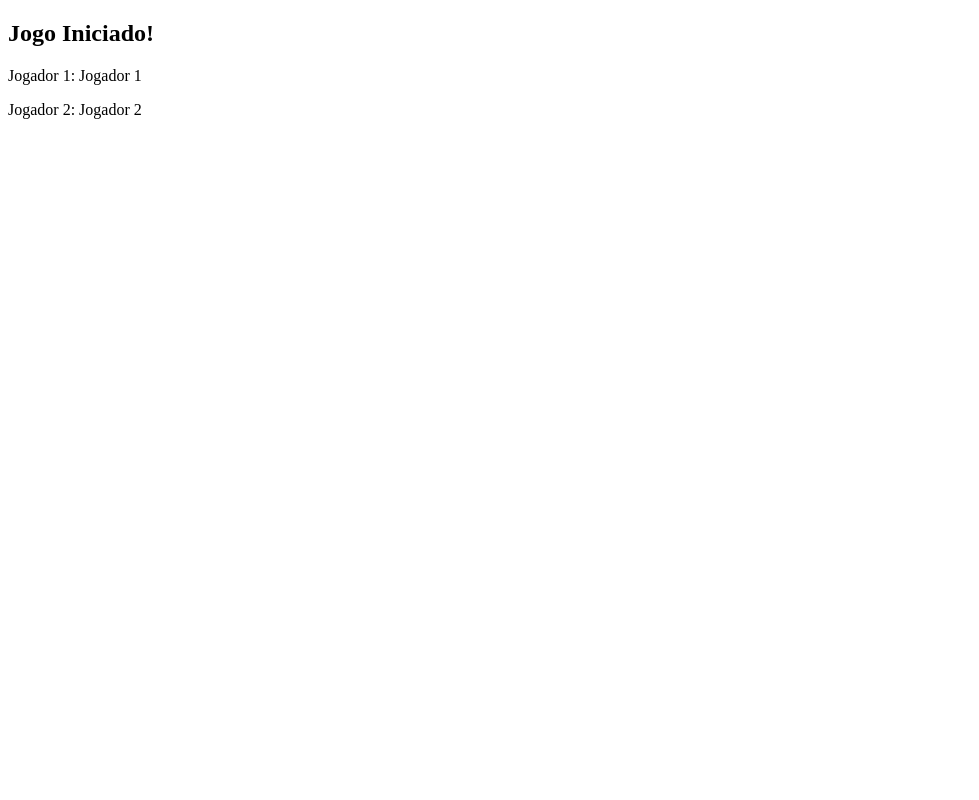
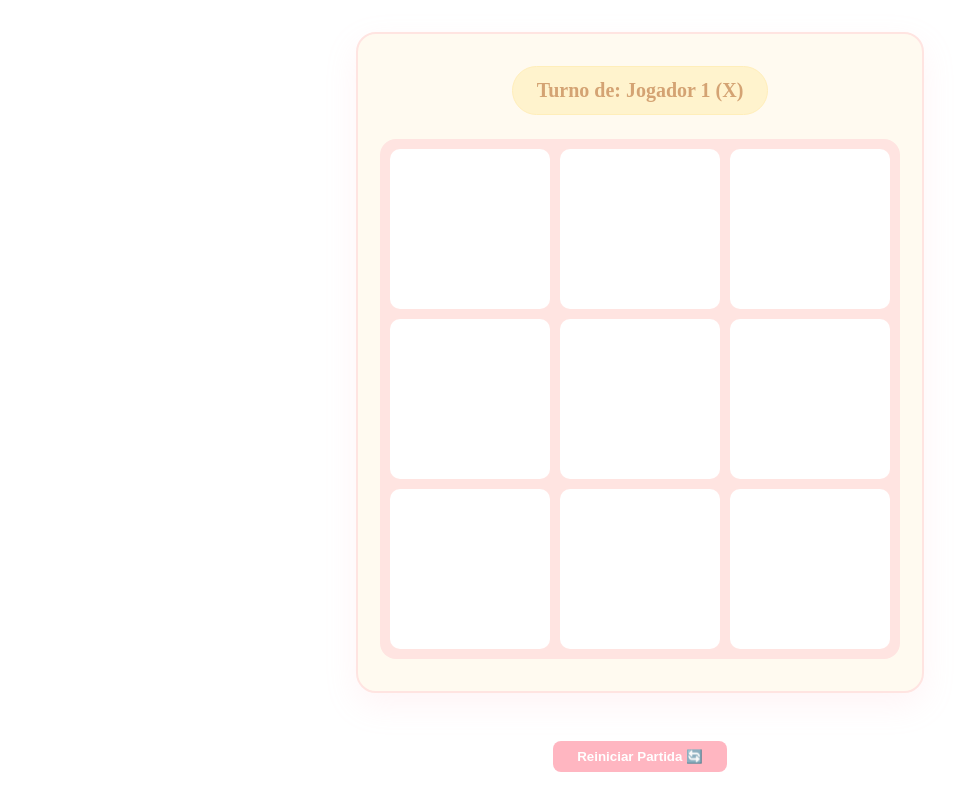
Before and after one commit to Ana-Calafati/jogo-da-velha, a React (Vite) app: page / in a window 1280 px wide. Both pictures are taken after a click on the button "Iniciar Partida 🎮". Shown: the whole page, without its empty margins (0-979 px from the left). Built offline with nearby package versions, Linux system fonts and the light colour scheme.

Commit message:
Criadas funções generateWinningCombinations e calculateWinner para suportar tabuleiros de 3x3 até 6x6.
Adicionado bloqueio de jogadas no Game.jsx após a definição de um vencedor.

Atualizado o status text para exibir dinamicamente o turno, vitória ou empate (Deu Velha).

```diff
--- a/components/Board/Board.jsx
+++ b/components/Board/Board.jsx
@@ -1,40 +1,28 @@
+import React from 'react';
+import styles from './Board.module.css'; // 1. Garanta esta importação exata!
 
-import Square from '../Square/Square';
-/**
- * Componente Board (Tabuleiro)
- * Renderiza dinamicamente uma grade NxN de quadrados baseada no tamanho do array de estado.
- * Responsável por gerenciar a disposição visual das linhas e colunas e repassar eventos de clique.
- *
- * @component
- * @param {Object} props - Propriedades do componente.
- * @param {Array<string|null>} props.squares - Array unidimensional contendo o estado atual do tabuleiro.
- * @param {Function} props.onPlay - Função de callback disparada ao clicar em um quadrado, recebendo o índice dele.
- * @returns {JSX.Element} O tabuleiro renderizado dinamicamente.
- */
-export default function Board({ squares, onPlay }) {
-  // Calcula a dimensão N do tabuleiro (ex: se squares.length é 16, boardSize é 4)
-  const boardSize = Math.sqrt(squares.length);
-  // Cria um array iterável de tamanho N para mapear as linhas
-  const rows = Array(boardSize).fill(null);
+export default function Board({ boardSize, squares, onPlay, status }) {
+  return (
+    <div className={styles.boardContainer}> {/* 2. Usando o container centralizado */}
+      <div className={styles.statusInfo}>{status}</div> {/* 3. Status amarelo */}
 
-  return (
-    <div className="board">
-      {rows.map((_, rowIndex) => (
-        <div key={rowIndex} className="board-row">
-          {rows.map((_, colIndex) => {
-            const squareIndex = rowIndex * boardSize + colIndex;
-
-            return (
-              <Square
-                key={squareIndex}
-                index={squareIndex}
-                value={squares[squareIndex]}
-                onSquareClick={() => onPlay(squareIndex)}
-              />
-            );
-          })}
-        </div>
-      ))}
+      {/* 4. Passando a variável de tamanho para o CSS Grid */}
+      <div
+        className={styles.grid}
+        style={{ '--board-size': boardSize }}
+      >
+        {squares.map((square, i) => (
+          <button
+            key={i}
+            className={styles.square} // 5. Classe de estilo do quadrado
+            data-player={square} // 6. Pinta X de rosa/vermelho e O de amarelo ouro
+            onClick={() => onPlay(i)}
+            disabled={square !== null}
+          >
+            {square}
+          </button>
+        ))}
+      </div>
     </div>
   );
 }
--- a/components/Board/Board.module.css
+++ b/components/Board/Board.module.css
@@ -4,89 +4,88 @@
   align-items: center;
   justify-content: center;
   padding: 2rem;
-  background-color: #ffffff;
-  border-radius: 16px;
-  box-shadow: 0 10px 30px rgba(0, 0, 0, 0.08);
+  background-color: #fffaf0; /* Amarelo pastel suave */
+  border-radius: 20px;
+  box-shadow: 0 12px 32px rgba(255, 182, 193, 0.15);
   max-width: 500px;
   margin: 2rem auto;
-  font-family: system-ui, -apple-system, BlinkMacSystemFont, 'Segoe UI', Roboto, sans-serif;
+  border: 2px solid #ffe4e1;
 }
 
-/* Informações do status do turno e jogadores */
+/* Placar de turnos */
 .statusInfo {
   font-size: 1.25rem;
   font-weight: 700;
-  color: #2d3748;
+  color: #d4a373; /* Tom quente para combinar com o amarelo */
   margin-bottom: 1.5rem;
   text-align: center;
-  background-color: #f7fafc;
+  background-color: #fff3cd; /* Fundo amarelo destacado */
   padding: 0.75rem 1.5rem;
   border-radius: 9999px;
-  border: 1px solid #e2e8f0;
+  border: 1px solid #ffeeba;
 }
 
-/* O grid do tabuleiro com cálculo dinâmico de colunas */
+/* Base do Grid */
 .grid {
   display: grid;
-  /* Define o número de colunas dinamicamente baseado na variável passada pelo JS */
   grid-template-columns: repeat(var(--board-size, 3), 1fr);
-  gap: 8px;
-  background-color: #e2e8f0;
-  padding: 8px;
-  border-radius: 12px;
+  gap: 10px;
+  background-color: #ffe4e1; /* Fundo do grid rosa claro */
+  padding: 10px;
+  border-radius: 16px;
   width: 100%;
-  aspect-ratio: 1 / 1; /* Garante que o tabuleiro seja sempre um quadrado perfeito */
+  aspect-ratio: 1 / 1;
 }
 
-/* Estilização de cada quadrado do tabuleiro */
+/* Os quadrados do jogo */
 .square {
   background-color: #ffffff;
   border: none;
-  border-radius: 8px;
-  font-size: calc(2rem - (var(--board-size, 3) * 0.15rem)); /* Diminui a fonte em tabuleiros maiores */
+  border-radius: 10px;
+  font-size: calc(2.2rem - (var(--board-size, 3) * 0.18rem));
   font-weight: 800;
   cursor: pointer;
   display: flex;
   align-items: center;
   justify-content: center;
   transition: all 0.2s ease-in-out;
-  box-shadow: 0 2px 4px rgba(0, 0, 0, 0.02);
 }
 
-/* Efeito de hover ao passar o mouse em quadrados vazios */
+/* Efeito ao passar o mouse */
 .square:hover:not(:disabled) {
-  background-color: #edf2f7;
-  transform: scale(1.02);
+  background-color: #fff9db; /* Brilha em amarelo pastel ao passar o mouse */
+  transform: scale(1.03);
 }
 
-/* Cores específicas para as jogadas para dar destaque visual */
+/* Customização dos símbolos */
 .square[data-player="X"] {
-  color: #3182ce; /* Azul para o X */
+  color: #ff6b6b; /* Vermelho/Rosa melancia para o X */
 }
 
 .square[data-player="O"] {
-  color: #e53e3e; /* Vermelho para o O */
+  color: #ffd166; /* Amarelo ouro vibrante para o O */
 }
 
-/* Estado desabilitado quando já está preenchido ou fim de jogo */
 .square:disabled {
   cursor: not-allowed;
 }
 
-/* Botão de reiniciar ou resetar a partida */
+/* Botão de reiniciar */
 .resetBtn {
   margin-top: 1.5rem;
-  background-color: #4a5568;
-  color: #ffffff;
+  background-color: #ffb6c1;
+  color: white;
   border: none;
   padding: 0.75rem 2rem;
   font-size: 1rem;
   font-weight: 600;
-  border-radius: 8px;
+  border-radius: 10px;
   cursor: pointer;
-  transition: background-color 0.2s ease;
+  transition: all 0.2s ease;
+  box-shadow: 0 4px 12px rgba(255, 182, 193, 0.2);
 }
 
 .resetBtn:hover {
-  background-color: #2d3748;
+  background-color: #ff9aa2;
+  transform: translateY(-1px);
 }
--- a/components/Game/Game.jsx
+++ b/components/Game/Game.jsx
@@ -1,26 +1,88 @@
 import { useState } from 'react';
 import GameConfig from './GameConfig.jsx';
-
+import Board from '../Board/Board.jsx';
+import { calculateWinner } from '../Game/gameRules.js'; // 1. Importa a regra do juiz
 
 export default function Game() {
   const [gameStarted, setGameStarted] = useState(false);
   const [gameConfig, setGameConfig] = useState(null);
+  const [squares, setSquares] = useState([]);
+  const [xIsNext, setXIsNext] = useState(true);
 
   function handleStartGame(configData) {
     setGameConfig(configData);
+    const totalCells = configData.boardSize * configData.boardSize;
+    setSquares(Array(totalCells).fill(null));
+    setXIsNext(true);
     setGameStarted(true);
   }
 
-  // Garanta que esta condição está correta e retornando o componente!
+  // 2. Executa a chamada do juiz diretamente a cada renderização
+  const winner = gameConfig ? calculateWinner(squares, gameConfig.boardSize) : null;
+
+  // Verifica se todas as casas estão preenchidas (Empate/Deu Velha)
+  const isDraw = !winner && squares.length > 0 && squares.every(square => square !== null);
+
+  function handlePlay(index) {
+    // 3. BLOQUEIO: Se já tiver um vencedor ou a casa estiver ocupada, ignora o clique!
+    if (winner || squares[index]) return;
+
+    const nextSquares = squares.slice();
+    nextSquares[index] = xIsNext ? 'X' : 'O';
+
+    setSquares(nextSquares);
+    setXIsNext(!xIsNext);
+  }
+
+  function handleResetMatch() {
+    const totalCells = gameConfig.boardSize * gameConfig.boardSize;
+    setSquares(Array(totalCells).fill(null));
+    setXIsNext(true);
+  }
+
   if (!gameStarted) {
     return <GameConfig onStartGame={handleStartGame} />;
   }
 
+  // 4. Montagem dinâmica da mensagem de status baseado no resultado
+  let statusText;
+  if (winner) {
+    const winnerName = winner === 'X' ? gameConfig.player1 : gameConfig.player2;
+    statusText = `🎉 Vencedor: ${winnerName} (${winner})!`;
+  } else if (isDraw) {
+    statusText = "👵 Deu Velha! Empate!";
+  } else {
+    const currentPlayerName = xIsNext ? gameConfig.player1 : gameConfig.player2;
+    const currentSymbol = xIsNext ? 'X' : 'O';
+    statusText = `Turno de: ${currentPlayerName} (${currentSymbol})`;
+  }
+
   return (
-    <div>
-      <h2>Jogo Iniciado!</h2>
-      <p>Jogador 1: {gameConfig?.player1}</p>
-      <p>Jogador 2: {gameConfig?.player2}</p>
+    <div className="game-wrapper">
+      <Board
+        boardSize={gameConfig.boardSize}
+        squares={squares}
+        onPlay={handlePlay}
+        status={statusText} // Envia o texto atualizado (Turno, Vitória ou Empate)
+      />
+
+      <div style={{ textAlign: 'center' }}>
+        <button
+          onClick={handleResetMatch}
+          style={{
+            marginTop: '1rem',
+            backgroundColor: '#ffb6c1',
+            color: 'white',
+            border: 'none',
+            padding: '0.5rem 1.5rem',
+            borderRadius: '8px',
+            cursor: 'pointer',
+            fontWeight: 'bold'
+          }}
+        >
+          Reiniciar Partida 🔄
+        </button>
+      </div>
     </div>
   );
 }
--- /dev/null
+++ b/components/Game/gameRules.js
@@ -0,0 +1,62 @@
+// src/components/Game/gameRules.js
+
+// Função para gerar as combinações horizontais, verticais e diagonais de vitória
+export function generateWinningCombinations(boardSize) {
+  const lines = [];
+
+  // 1. Horizontais (Linhas)
+  for (let i = 0; i < boardSize; i++) {
+    const row = [];
+    for (let j = 0; j < boardSize; j++) {
+      row.push(i * boardSize + j);
+    }
+    lines.push(row);
+  }
+
+  // 2. Verticais (Colunas)
+  for (let i = 0; i < boardSize; i++) {
+    const col = [];
+    for (let j = 0; j < boardSize; j++) {
+      col.push(j * boardSize + i);
+    }
+    lines.push(col);
+  }
+
+  // 3. Diagonal Principal (Superior Esquerda para Inferior Direita)
+  const diag1 = [];
+  for (let i = 0; i < boardSize; i++) {
+    diag1.push(i * boardSize + i);
+  }
+  lines.push(diag1);
+
+  // 4. Diagonal Secundária (Superior Direita para Inferior Esquerda)
+  const diag2 = [];
+  for (let i = 0; i < boardSize; i++) {
+    diag2.push(i * boardSize + (boardSize - 1 - i));
+  }
+  lines.push(diag2);
+
+  return lines;
+}
+
+// Função que julga a partida e retorna o vencedor ('X', 'O') ou null
+export function calculateWinner(squares, boardSize) {
+  if (!squares || squares.length === 0) return null;
+
+  const lines = generateWinningCombinations(boardSize);
+
+  for (let i = 0; i < lines.length; i++) {
+    const line = lines[i];
+    const firstSymbol = squares[line[0]];
+
+    if (firstSymbol) {
+      // Confere se TODAS as casas daquela combinação específica têm o mesmo símbolo
+      const isWinningLine = line.every(index => squares[index] === firstSymbol);
+      if (isWinningLine) {
+        return firstSymbol;
+      }
+    }
+  }
+
+  return null;
+}
```
Also changed, not shown: components/Game/GameConfig.module.css (+25 -17 lines), src/utils/gameRules.js (deleted, +0 -37 lines).
